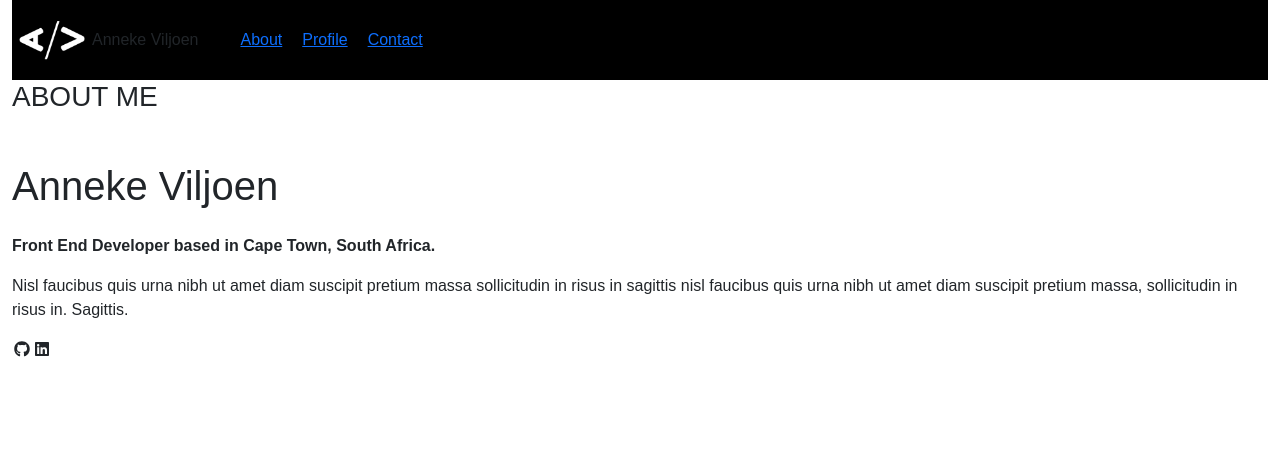
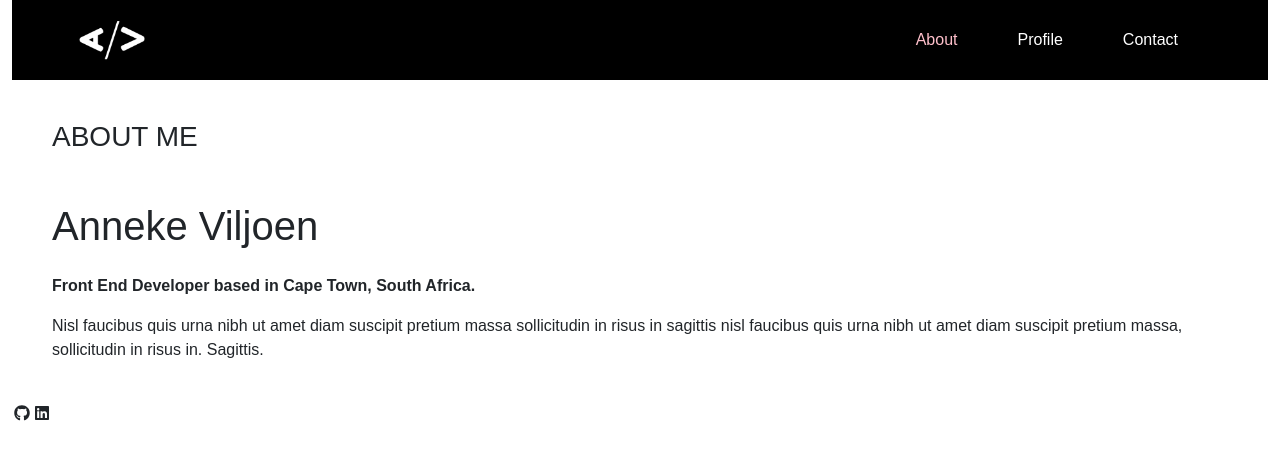
Before and after one commit to anneke44/my-profile-anneke-viljoen, a React (Create React App) app: page /About in a window 1280 px wide. Shown: the top 460 px of the page. Built offline with nearby package versions, Linux system fonts and the light colour scheme.

Commit message:
Added css files for components and changed active link colors

```diff
--- /dev/null
+++ b/src/About.css
@@ -0,0 +1,4 @@
+.About {
+  margin: 40px;
+  max-width: 100%;
+}
--- a/src/About.js
+++ b/src/About.js
@@ -1,4 +1,5 @@
 import React from "react";
+import "./About.css";
 
 export default function About() {
   return (
--- /dev/null
+++ b/src/Contact.css
@@ -0,0 +1,4 @@
+.Contact {
+  margin: 40px;
+  max-width: 100%;
+}
--- a/src/Contact.js
+++ b/src/Contact.js
@@ -1,9 +1,10 @@
 import React from "react";
+import "./Contact.css";
 
 export default function Contact() {
   return (
     <div className="Contact">
-      <h1 class="mb-4">Get in touch!</h1>
+      <h1 className="mb-4">Get in touch!</h1>
       <h3>Email</h3>
       <p>anneke.viljoen4@gmail.com</p>
       <h3>LinkedIn</h3>
--- a/src/NavBar.css
+++ b/src/NavBar.css
@@ -9,6 +9,16 @@
 }
 .nav-header {
   place-items: center;
+  justify-content: space-between;
+  padding: 0 60px;
+}
+.page-link {
+  text-decoration: none;
+  color: #fff;
+}
+.active-link {
+  text-decoration: none;
+  color: pink;
 }
 .dropDown > ul {
   margin: 0;
@@ -16,5 +26,5 @@
   display: flex;
 }
 .dropDown li {
-  margin: 0 10px;
+  margin: 0 30px;
 }
--- a/src/NavBar.js
+++ b/src/NavBar.js
@@ -1,5 +1,5 @@
 import React from "react";
-import { Link } from "react-router-dom";
+import { NavLink } from "react-router-dom";
 import "./NavBar.css";
 import logo from "./AnnekeTranLogo.png";
 
@@ -9,25 +9,45 @@ export default function NavBar() {
       <nav className="NavBar">
         <div className="nav-header d-flex">
           <div className="logo">
-            <Link to="/" title="Homepage">
+            <NavLink to="/" title="Homepage">
               <img
                 src={logo}
                 alt="Logo"
                 className="anneke-logo img img-fluid"
               />
-            </Link>
+            </NavLink>
           </div>
-          <div>Anneke Viljoen</div>
           <div className="dropDown">
             <ul>
               <li>
-                <Link to="./About">About</Link>
+                <NavLink
+                  to="./About"
+                  className={({ isActive }) =>
+                    isActive ? "active-link" : "page-link"
+                  }
+                >
+                  About
+                </NavLink>
               </li>
               <li>
-                <Link to="./Profile">Profile</Link>
+                <NavLink
+                  to="./Profile"
+                  className={({ isActive }) =>
+                    isActive ? "active-link" : "page-link"
+                  }
+                >
+                  Profile
+                </NavLink>
               </li>
               <li>
-                <Link to="./Contact">Contact</Link>
+                <NavLink
+                  to="./Contact"
+                  className={({ isActive }) =>
+                    isActive ? "active-link" : "page-link"
+                  }
+                >
+                  Contact
+                </NavLink>
               </li>
             </ul>
           </div>
--- /dev/null
+++ b/src/Profile.css
@@ -0,0 +1,4 @@
+.Profile {
+  margin: 40px;
+  max-width: 100%;
+}
--- a/src/Profile.js
+++ b/src/Profile.js
@@ -1,4 +1,5 @@
 import React from "react";
+import "./Profile.css";
 import Bg from "./bg.png";
 
 export default function Profile() {
```
